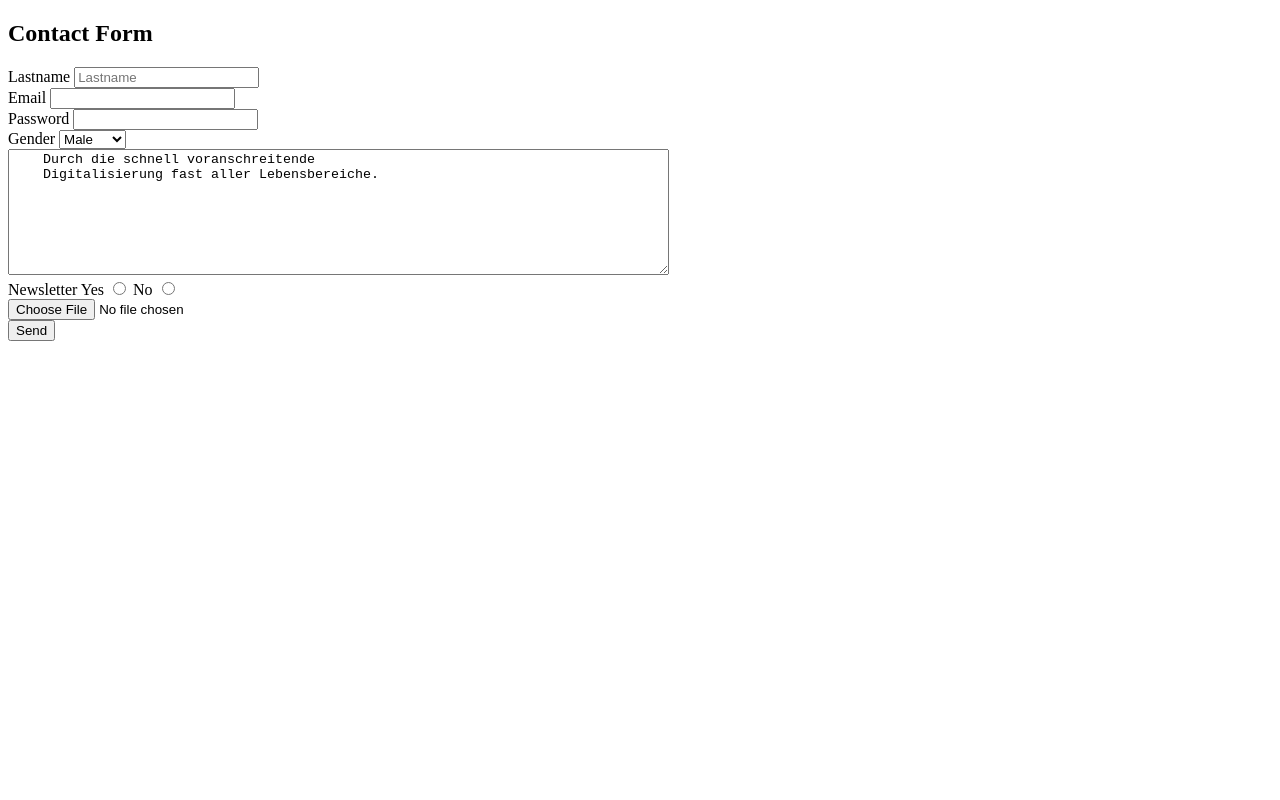
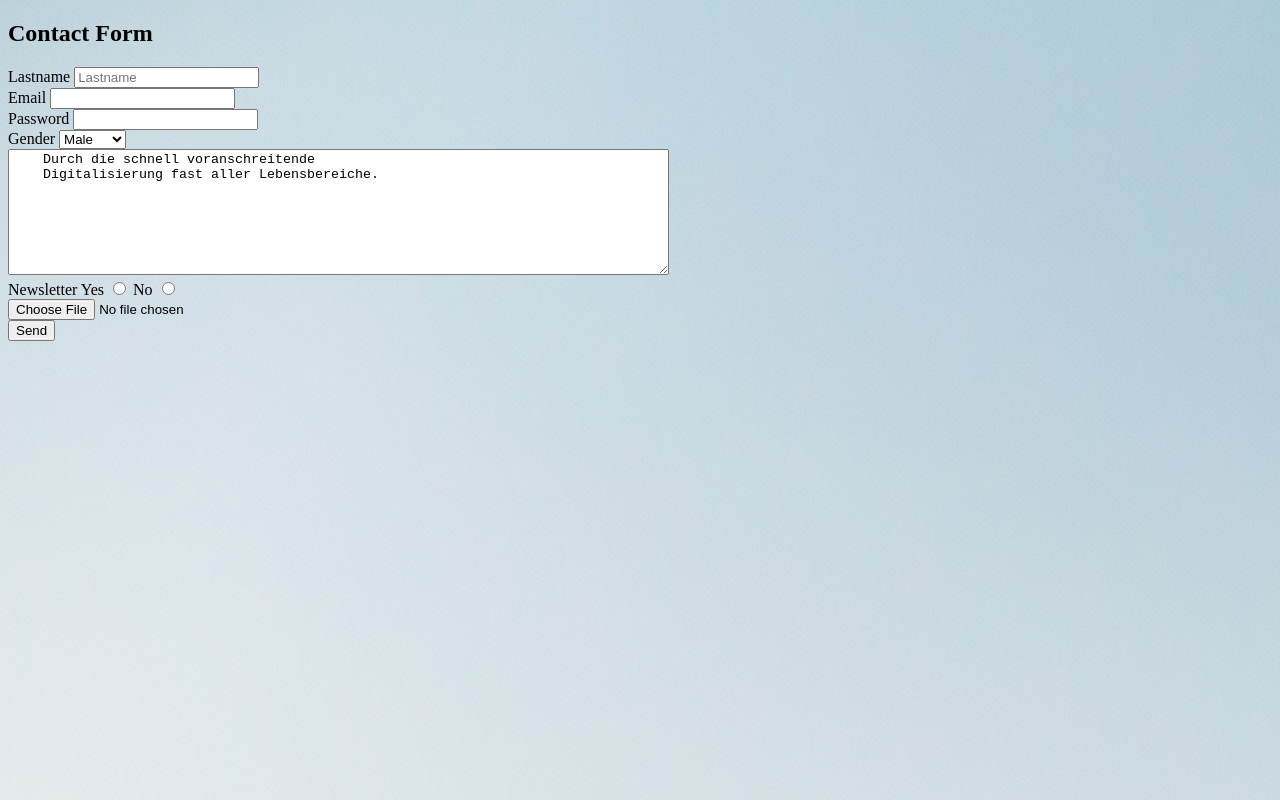
Before and after one commit to cr0wned0ne/wwi22017, a plain HTML site: page myapp/contact.html in a window 1280 px wide. Drawn offline with Linux system fonts and the light colour scheme.

Commit message:
background image

```diff
--- a/myapp/contact.html
+++ b/myapp/contact.html
@@ -4,7 +4,7 @@
     <meta charset="utf-8">
     <title>Contact</title>
   </head>
-  <body>
+  <body style="background-image:url('img/clouds.jpg')">
 <h2>Contact Form</h2>
 <form class="" action="contact.html" method="post">
   <label for="lastname">Lastname</label>
```
Also changed, not shown: myapp/img/clouds.jpg (added).
